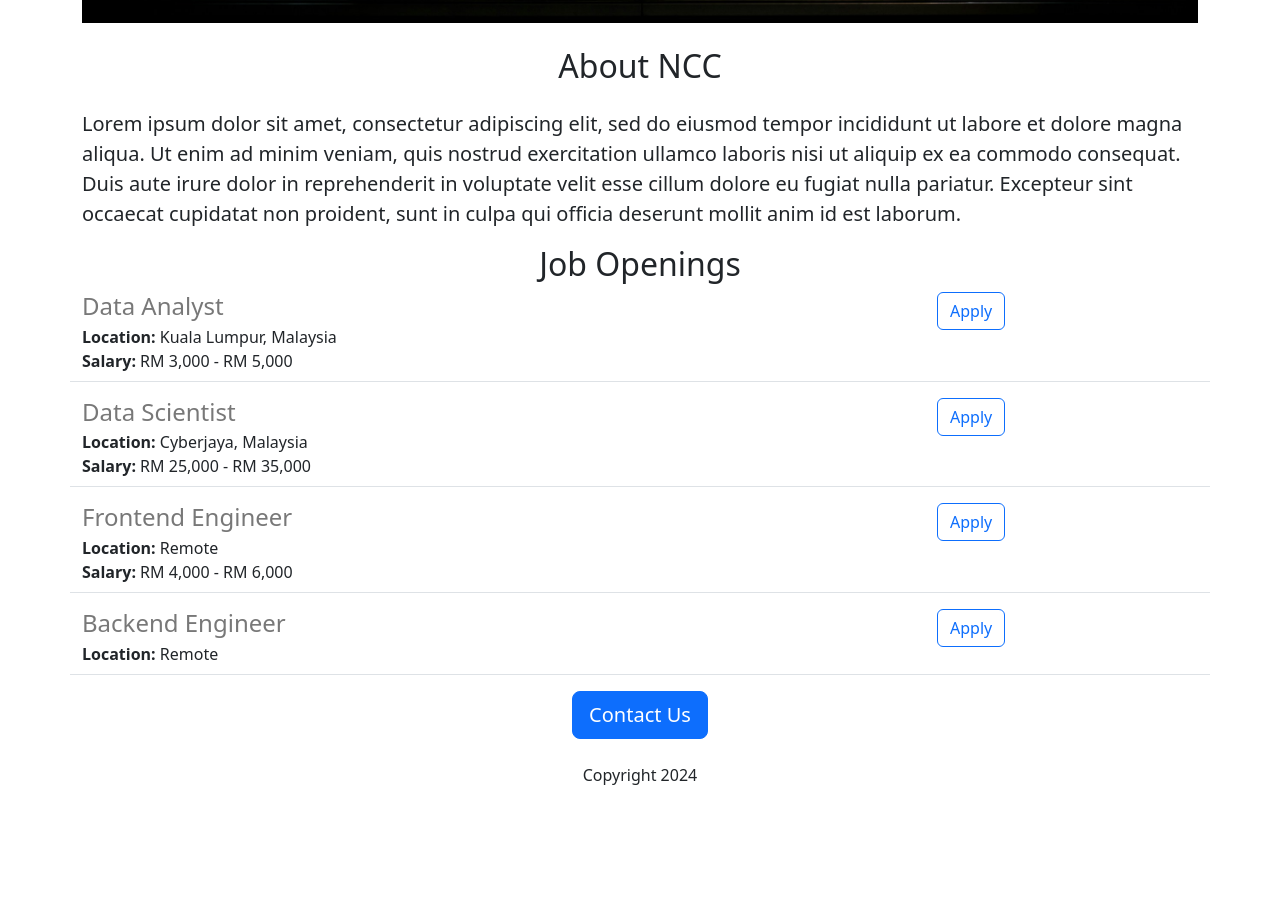
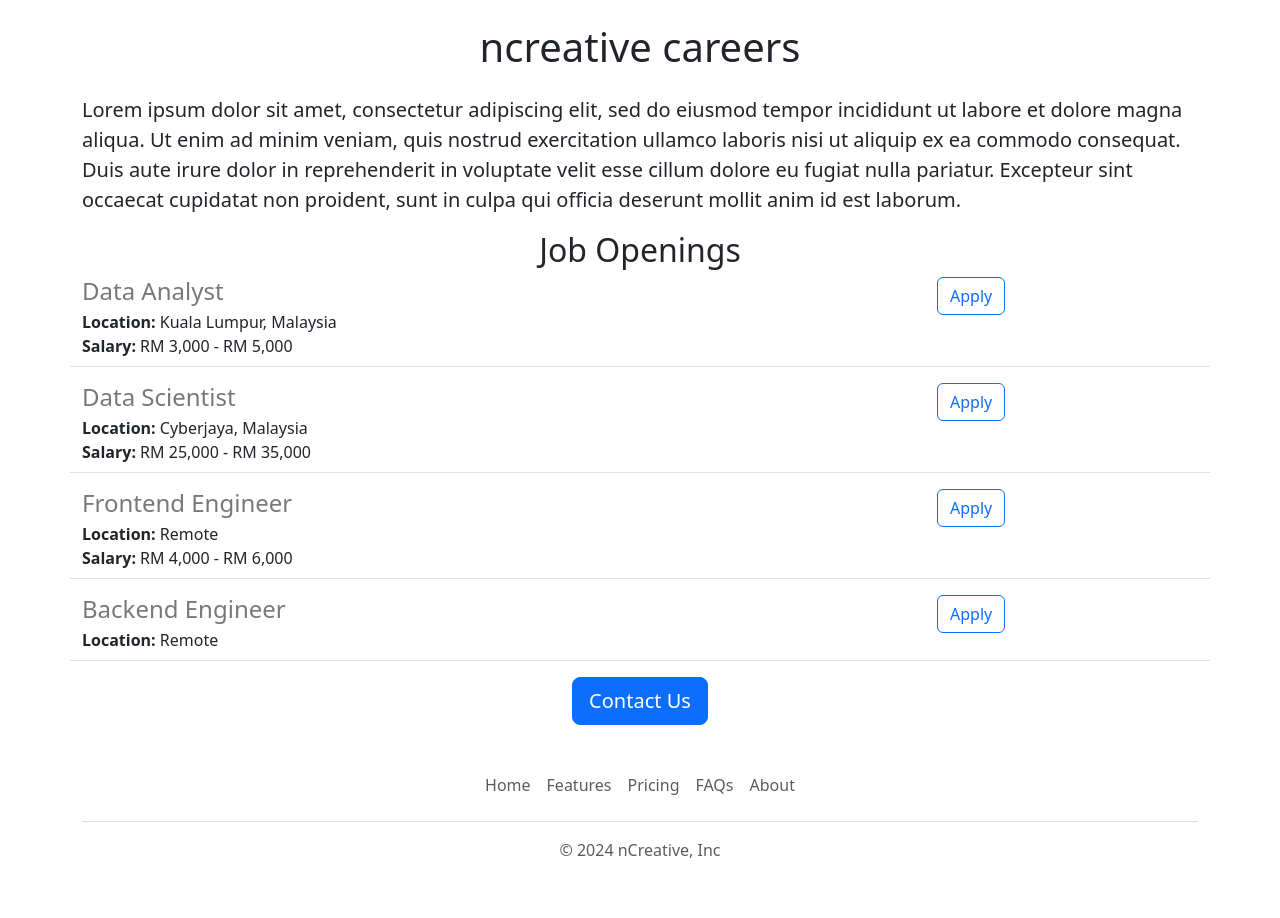
Before and after one commit to nsoftnhdev/n-career-website-v2, a Flask app: page / in a window 1280 px wide. Shown: the part 417-1335 px from the top of the page. Before the commit the page ends 1202 px from the top, so only its background shows below. Run offline with Flask 3, Linux system fonts and the light colour scheme.

Commit message:
image changes

```diff
--- a/app.py
+++ b/app.py
@@ -26,7 +26,7 @@ JOBS = [{
 
 @app.route("/")
 def hello_world():
-    return render_template('home.html', jobs=JOBS, company_name='NCC')
+    return render_template('home.html', jobs=JOBS, company_name='ncreative')
 
 
 @app.route("/api/jobs")
--- /dev/null
+++ b/templates/footer.html
@@ -0,0 +1,12 @@
+<div class="container">
+  <footer class="py-3 my-4">
+    <ul class="nav justify-content-center border-bottom pb-3 mb-3">
+      <li class="nav-item"><a href="#" class="nav-link px-2 text-body-secondary">Home</a></li>
+      <li class="nav-item"><a href="#" class="nav-link px-2 text-body-secondary">Features</a></li>
+      <li class="nav-item"><a href="#" class="nav-link px-2 text-body-secondary">Pricing</a></li>
+      <li class="nav-item"><a href="#" class="nav-link px-2 text-body-secondary">FAQs</a></li>
+      <li class="nav-item"><a href="#" class="nav-link px-2 text-body-secondary">About</a></li>
+    </ul>
+    <p class="text-center text-body-secondary">&copy; 2024 nCreative, Inc</p>
+  </footer>
+</div>
--- a/templates/home.html
+++ b/templates/home.html
@@ -4,7 +4,7 @@
   <head>
     <meta charset="UTF-8">
     <meta name="viewport" content="width=device-width, initial-scale=1.0">
-    <title>NCC Careers</title>
+    <title>nCreative Careers</title>
     <link href="https://cdn.jsdelivr.net/npm/bootstrap@5.3.3/dist/css/bootstrap.min.css" rel="stylesheet" integrity="sha384-QWTKZyjpPEjISv5WaRU9OFeRpok6YctnYmDr5pNlyT2bRjXh0JMhjY6hW+ALEwIH" crossorigin="anonymous">
     <style>
       #banner {
@@ -17,10 +17,10 @@
     </style>
   </head>
   <body>
+    {% include 'nav.html' %}
+    <img class="img-fluid" id="banner" src="https://n-career-website.onrender.com/static/banner.jpg">
     <div class="container">
-      <h1 class="text-center mt-2 mb-4">{{company_name}} Careers.</h1>
-      <img class="img-fluid" id="banner" src="static/dsg.jpg">
-      <h2 class="text-center mt-2 mb-4">About {{company_name}}</h2>
+      <h1 class="text-center mt-2 mb-4">{{company_name}} careers</h1>
       <p class="lead">Lorem ipsum dolor sit amet, consectetur adipiscing elit, sed do eiusmod tempor incididunt ut labore et dolore magna aliqua. Ut enim ad minim veniam, quis nostrud exercitation ullamco laboris nisi ut aliquip ex ea commodo consequat. Duis aute irure dolor in reprehenderit in voluptate velit esse cillum dolore eu fugiat nulla pariatur. Excepteur sint occaecat cupidatat non proident, sunt in culpa qui officia deserunt mollit anim id est laborum.</p>
       <h2 class="text-center">Job Openings</h2>
       <div>
@@ -30,8 +30,8 @@
       </div>
         <div class="text-center">
           <button class="btn btn-primary btn-lg">Contact Us</button>
-          <p class="mt-4">Copyright 2024</p>
         </div>
     </div>
+    {% include 'footer.html' %}
   </body>
 </html>
--- /dev/null
+++ b/templates/nav.html
@@ -0,0 +1,9 @@
+<nav class="navbar bg-body-tertiary shadow-sm fixed-top bg-white">
+  <div class="container-fluid">
+    <a class="navbar-brand" href="#">
+      <img src="static/logo.svg" alt="Logo" width="30" height="24" class="d-inline-block align-text-top">
+      ncreative
+    </a>
+  </div>
+</nav>
+<div style= "height: 56px;"></div>
```
Also changed, not shown: static/logo.svg (added).
